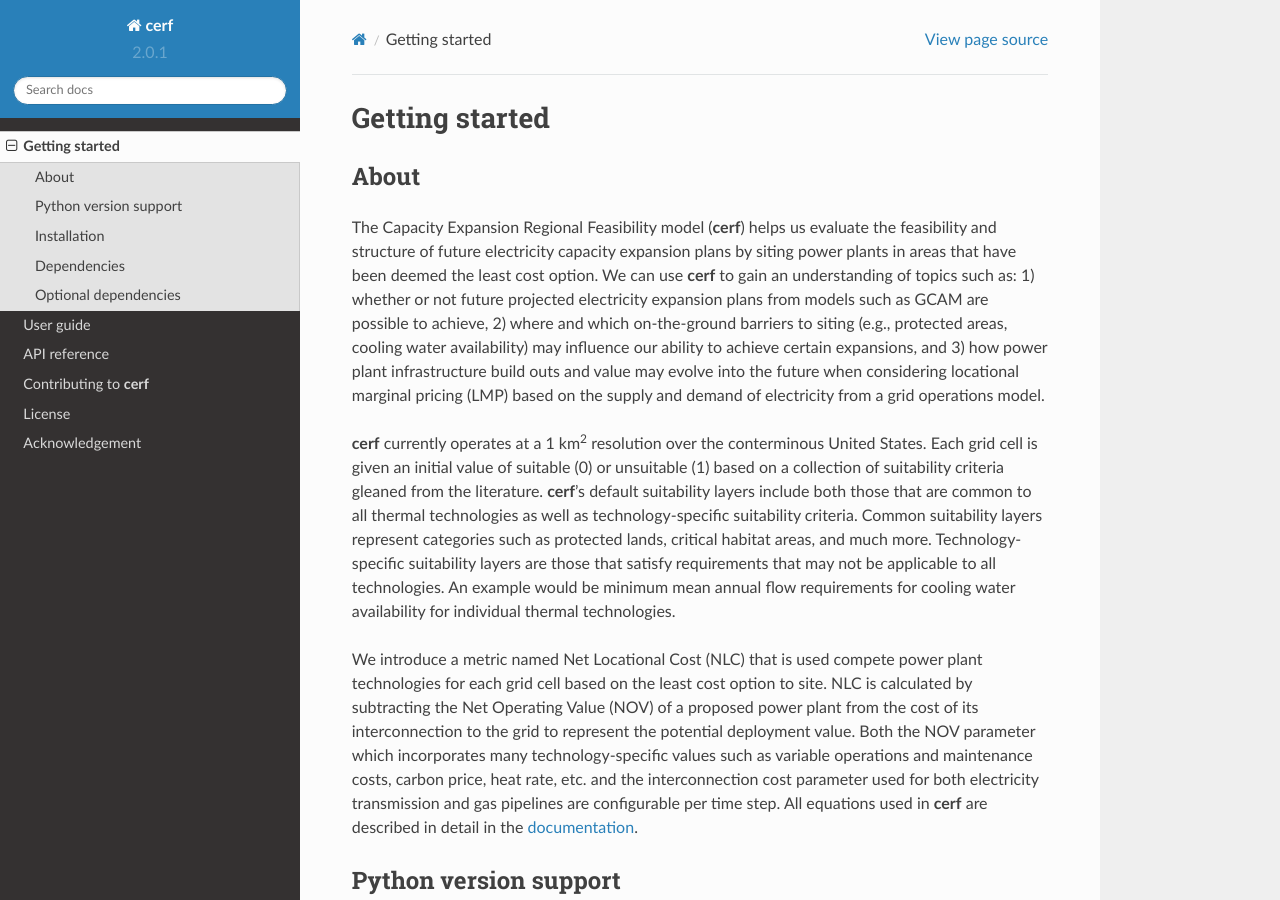
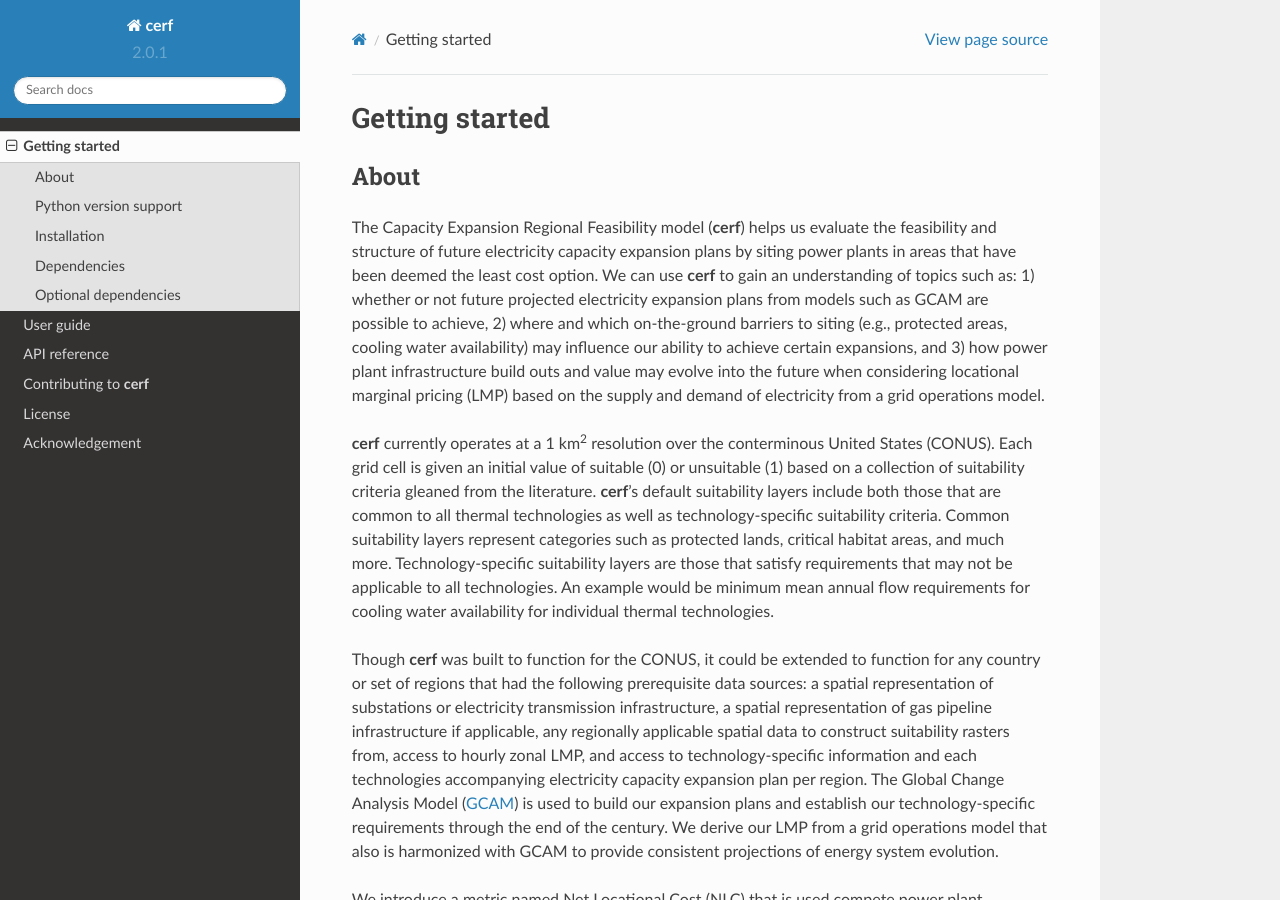
Before and after one commit to IMMM-SFA/cerf, a Sphinx documentation site: the page built from docs/source/getting_started.rst, in a window 1280 px wide and 900 px high. Built offline with Sphinx 7.4.7 and the Read the Docs theme 2.0.0, drawn with Linux system fonts in a browser that asks for light colours; formulas are drawn with MathJax 3.

Commit message:
add section about parent models

```diff
--- a/docs/source/getting_started.rst
+++ b/docs/source/getting_started.rst
@@ -6,7 +6,9 @@ About
 
 The Capacity Expansion Regional Feasibility model (**cerf**) helps us evaluate the feasibility and structure of future electricity capacity expansion plans by siting power plants in areas that have been deemed the least cost option. We can use **cerf** to gain an understanding of topics such as: 1) whether or not future projected electricity expansion plans from models such as GCAM are possible to achieve, 2) where and which on-the-ground barriers to siting (e.g., protected areas, cooling water availability) may influence our ability to achieve certain expansions, and 3) how power plant infrastructure build outs and value may evolve into the future when considering locational marginal pricing (LMP) based on the supply and demand of electricity from a grid operations model.
 
-**cerf** currently operates at a 1 km\ :superscript:`2` \ resolution over the conterminous United States. Each grid cell is given an initial value of suitable (0) or unsuitable (1) based on a collection of suitability criteria gleaned from the literature. **cerf**'s default suitability layers include both those that are common to all thermal technologies as well as technology-specific suitability criteria. Common suitability layers represent categories such as protected lands, critical habitat areas, and much more. Technology-specific suitability layers are those that satisfy requirements that may not be applicable to all technologies. An example would be minimum mean annual flow requirements for cooling water availability for individual thermal technologies.
+**cerf** currently operates at a 1 km\ :superscript:`2` \ resolution over the conterminous United States (CONUS). Each grid cell is given an initial value of suitable (0) or unsuitable (1) based on a collection of suitability criteria gleaned from the literature. **cerf**'s default suitability layers include both those that are common to all thermal technologies as well as technology-specific suitability criteria. Common suitability layers represent categories such as protected lands, critical habitat areas, and much more. Technology-specific suitability layers are those that satisfy requirements that may not be applicable to all technologies. An example would be minimum mean annual flow requirements for cooling water availability for individual thermal technologies.
+
+Though **cerf** was built to function for the CONUS, it could be extended to function for any country or set of regions that had the following prerequisite data sources:  a spatial representation of substations or electricity transmission infrastructure, a spatial representation of gas pipeline infrastructure if applicable, any regionally applicable spatial data to construct suitability rasters from, access to hourly zonal LMP, and access to technology-specific information and each technologies accompanying electricity capacity expansion plan per region.  The Global Change Analysis Model (`GCAM <https://github.com/JGCRI/gcam-core>`_) is used to build our expansion plans and establish our technology-specific requirements through the end of the century. We derive our LMP from a grid operations model that also is harmonized with GCAM to provide consistent projections of energy system evolution.
 
 We introduce a metric named Net Locational Cost (NLC) that is used compete power plant technologies for each grid cell based on the least cost option to site. NLC is calculated by subtracting the Net Operating Value (NOV) of a proposed power plant from the cost of its interconnection to the grid to represent the potential deployment value. Both the NOV parameter which incorporates many technology-specific values such as variable operations and maintenance costs, carbon price, heat rate, etc. and the interconnection cost parameter used for both electricity transmission and gas pipelines are configurable per time step.  All equations used in **cerf** are described in detail in the `documentation <user_guide.rst#fundamental-equations-and-concepts>`_.
 
```
